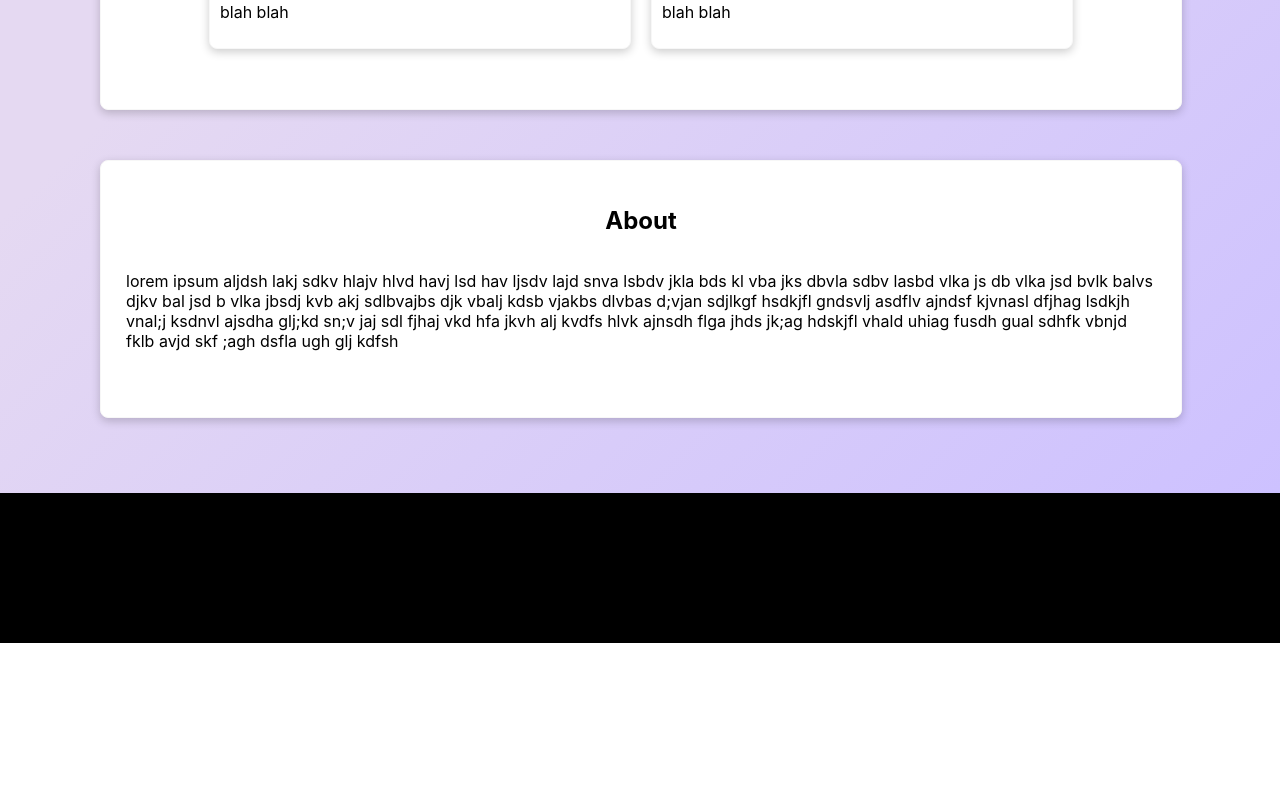
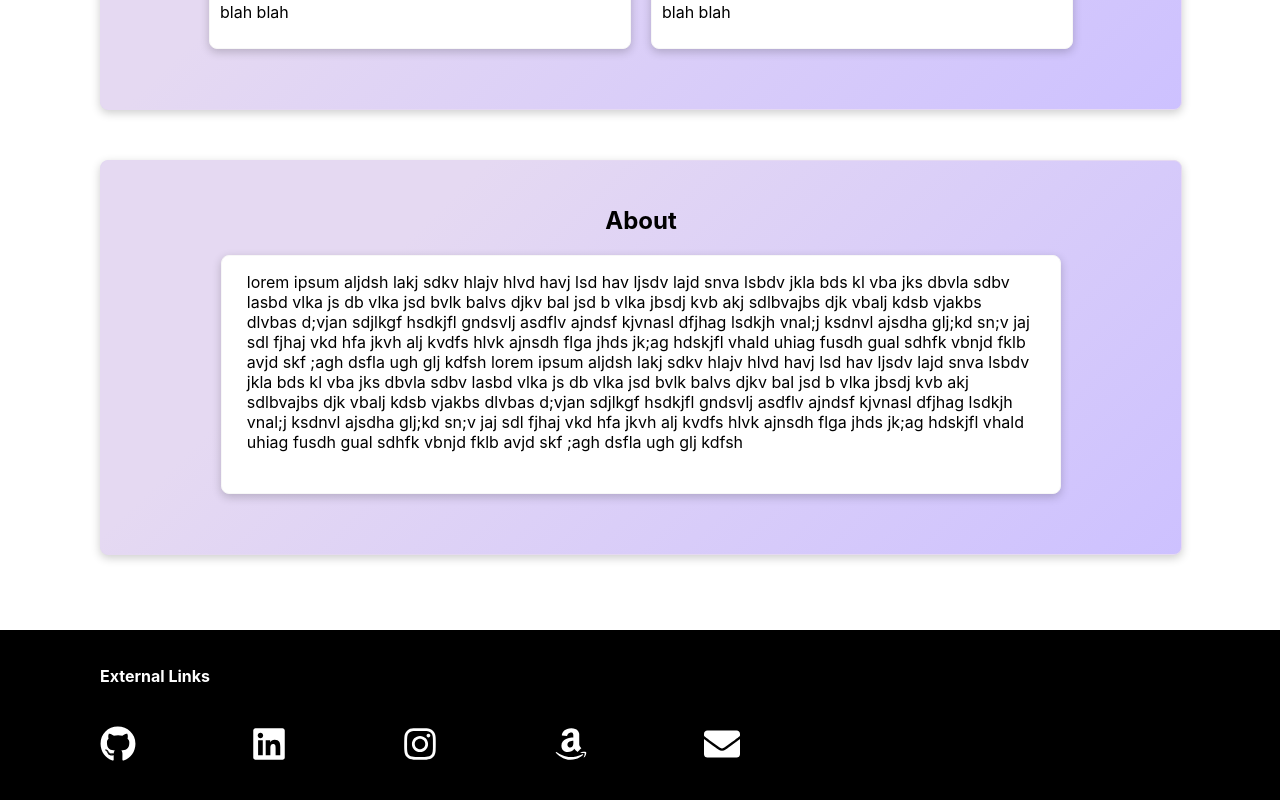
Before and after one commit to andrewmosesdev/portfolio, a Next.js app: page / in a window 1280 px wide. Shown: the part 378-1178 px from the top of the page. Before the commit the page ends 1021 px from the top, so only its background shows below. Built offline with nearby package versions, Linux system fonts and the light colour scheme.

Commit message:
added footer content and changed color scheme

```diff
--- a/components/Footer.js
+++ b/components/Footer.js
@@ -1,9 +1,80 @@
 import React from "react";
+import {
+  FaGithub,
+  FaLinkedin,
+  FaInstagram,
+  FaAmazon,
+  FaEnvelope,
+} from "react-icons/fa";
 
 export default function Footer() {
   return (
     <footer>
-      <div className="footer-inner-container"></div>
+      <div className="footer-inner-container">
+        <h4>External Links</h4>
+        <div className="footer-contact-links">
+          <div>
+            <a
+              href="https://github.com/andrewmosesdrive"
+              target="_blank"
+              rel="noreferrer"
+              aria-label="Link to my github page"
+            >
+              <h3>
+                <FaGithub id="icon" />
+              </h3>
+            </a>
+          </div>
+          <div>
+            <a
+              href="https://www.linkedin.com/in/andrewjmoses/"
+              target="_blank"
+              rel="noreferrer"
+              aria-label="Link to my linkedin page"
+            >
+              <h3>
+                <FaLinkedin id="icon" />
+              </h3>
+            </a>
+          </div>
+          <div>
+            <a
+              href="https://www.instagram.com/amwriteswords/"
+              target="_blank"
+              rel="noreferrer"
+              aria-label="Link to my instagram page"
+            >
+              <h3>
+                <FaInstagram id="icon" />
+              </h3>
+            </a>
+          </div>
+          <div>
+            <a
+              href="https://www.amazon.com/Sadder-Songs-Andrew-Moses/dp/B08X6DRP4N/ref=sr_1_1?dchild=1&keywords=sadder+songs&qid=1617484950&sr=8-1"
+              target="_blank"
+              rel="noreferrer"
+              aria-label="Link to my amazon product page"
+            >
+              <h3>
+                <FaAmazon id="icon" />
+              </h3>
+            </a>
+          </div>
+          <div>
+            <a
+              href="mailto:andrewmosesdrive@gmail.com"
+              target="_blank"
+              rel="noreferrer"
+              aria-label="Link to my amazon product page"
+            >
+              <h3>
+                <FaEnvelope id="icon" />
+              </h3>
+            </a>
+          </div>
+        </div>
+      </div>
     </footer>
   );
 }
--- a/package.json
+++ b/package.json
@@ -10,7 +10,8 @@
   "dependencies": {
     "next": "12.0.7",
     "react": "17.0.2",
-    "react-dom": "17.0.2"
+    "react-dom": "17.0.2",
+    "react-icons": "^4.3.1"
   },
   "devDependencies": {
     "eslint": "8.5.0",
--- a/pages/index.js
+++ b/pages/index.js
@@ -12,7 +12,7 @@ export default function Home() {
         <meta name="description" content="Home page and navigation" />
         <link rel="icon" href="/favicon.ico" />
       </Head>
-      <Header pageType={'home'}/>
+      <Header pageType={"home"} />
       <MainContent>
         <h1 className="page-title">Home</h1>
         <section className="home-navigation-section">
@@ -45,7 +45,14 @@ export default function Home() {
               ajndsf kjvnasl dfjhag lsdkjh vnal;j ksdnvl ajsdha glj;kd sn;v jaj
               sdl fjhaj vkd hfa jkvh alj kvdfs hlvk ajnsdh flga jhds jk;ag
               hdskjfl vhald uhiag fusdh gual sdhfk vbnjd fklb avjd skf ;agh
-              dsfla ugh glj kdfsh
+              dsfla ugh glj kdfsh lorem ipsum aljdsh lakj sdkv hlajv hlvd havj
+              lsd hav ljsdv lajd snva lsbdv jkla bds kl vba jks dbvla sdbv lasbd
+              vlka js db vlka jsd bvlk balvs djkv bal jsd b vlka jbsdj kvb akj
+              sdlbvajbs djk vbalj kdsb vjakbs dlvbas d;vjan sdjlkgf hsdkjfl
+              gndsvlj asdflv ajndsf kjvnasl dfjhag lsdkjh vnal;j ksdnvl ajsdha
+              glj;kd sn;v jaj sdl fjhaj vkd hfa jkvh alj kvdfs hlvk ajnsdh flga
+              jhds jk;ag hdskjfl vhald uhiag fusdh gual sdhfk vbnjd fklb avjd
+              skf ;agh dsfla ugh glj kdfsh
             </p>
           </div>
         </section>
--- a/styles/globals.css
+++ b/styles/globals.css
@@ -37,8 +37,6 @@ header {
 }
 
 main {
-  background-color: #cdc1ff;
-  background-image: linear-gradient(316deg, #cdc1ff 0%, #e5d9f2 74%);
   height: auto;
   min-height: 550px;
   display: flex;
@@ -48,11 +46,10 @@ main {
   padding-bottom: 25px;
 }
 
-/*  */
-
 .home-navigation-section,
 .home-about-section {
-  background-color: white;
+  background-color: #cdc1ff;
+  background-image: linear-gradient(316deg, #cdc1ff 0%, #e5d9f2 74%);
   width: 100%;
   display: flex;
   flex-direction: column;
@@ -60,9 +57,18 @@ main {
   padding-top: 25px;
   padding-bottom: 25px;
   margin-bottom: 50px;
+  border: 1px solid #e5d9f2;
+  box-shadow: 0 3px 10px rgb(0 0 0 / 20%);
+  border-radius: 8px;
+}
+
+#main-container > main > section.home-about-section > div {
+  background-color: white;
+  width: 73%;
+  border-radius: 8px;
   border: 1px solid #f7f7f7;
   box-shadow: 0 3px 10px rgb(0 0 0 / 20%);
-  border-radius: 8px;
+  margin-bottom: 35px;
 }
 
 .home-navigation-section > div,
@@ -95,4 +101,22 @@ footer {
   min-height: 150px;
   padding-left: 100px;
   padding-right: 100px;
+  padding-top: 15px;
+  padding-bottom: 15px;
 }
+
+.footer-inner-container > h4 {
+  color: white;
+}
+
+.footer-contact-links {
+  display: flex;
+  flex-direction: flex-start;
+  justify-content: space-between;
+  width: 50%;
+}
+
+#icon {
+  color: white;
+  font-size: 36px;
+}
```
Also changed, not shown: 1 other file (tests, documents, lock files or other folders).
